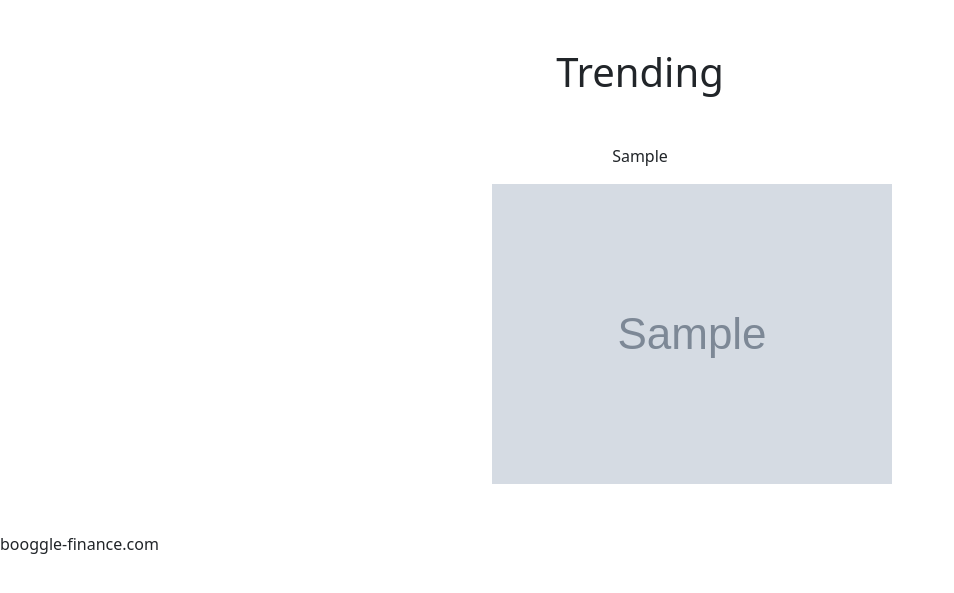
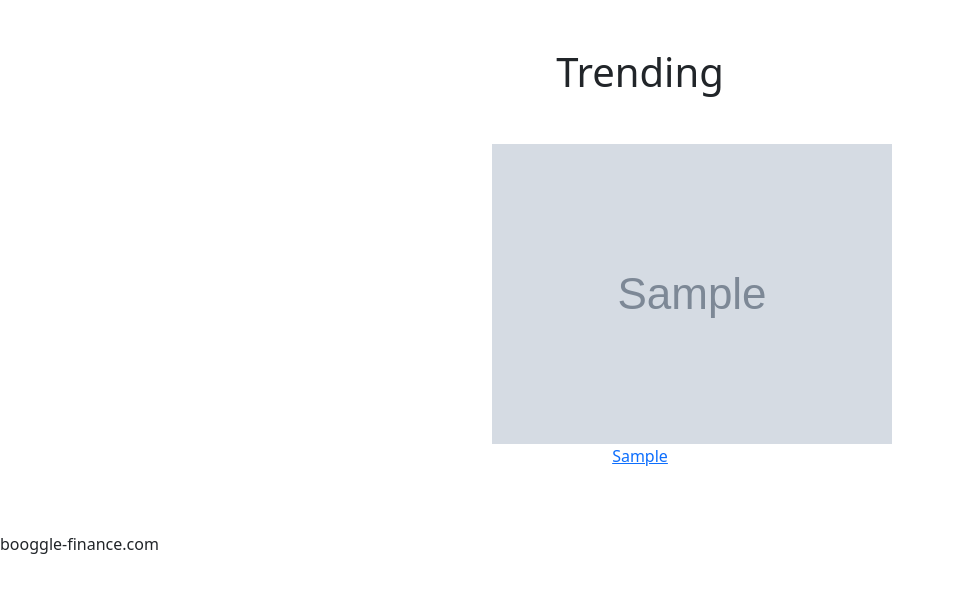
Before and after one commit to andythomasdotpy/booggle_deploy, a Django app: page /trending/ in a window 1280 px wide. Shown: the part 71-664 px from the top of the page, without its empty margins (0-954 px from the left). Run offline with Django 4.2, Linux system fonts and the light colour scheme; tables that the repository leaves empty hold one stand-in row (values such as "Sample post"); grey boxes marked "Sample" are stand-in pictures; some libraries are stand-ins or nearby versions.

Commit message:
Added styling - cards to trending, centered chart prices, removed borders charts

```diff
--- a/templates/navbar.html
+++ b/templates/navbar.html
@@ -54,13 +54,9 @@
                         <a class="dropdown-item" href="{% url "logout" %}">Logout</a>
                     </li>
                 </li>
-
-
-
-
             {% else %}
                 <li class="nav-item">
-                    <a class="nav-link active" href="{% url "register" %}">Login</a>
+                    <a class="nav-link active" href="{% url "login" %}">Login</a>
                 </li>
             {% endif %}
 
--- a/valuator/templates/valuator/bottle_details.html
+++ b/valuator/templates/valuator/bottle_details.html
@@ -27,7 +27,7 @@
             </div>
             {{ chart_1|safe }}
         </div>
-        <div class="prices-chart container-fluid">
+        <div class="prices-chart container-fluid text-center">
             <h3> All Sales </h3>
             <table>
                 {% for sale in sales_data_list %}
--- a/valuator/templates/valuator/trending.html
+++ b/valuator/templates/valuator/trending.html
@@ -18,11 +18,14 @@
     <div class="container-fluid mt-5 container-spacing">
         <div class="row justify-content-md-center mb-5">
             {% for bottle, url in all_bottles.items %}
-                <div class="col-lg-3 col-md-6 col-sm-6 div-spacing text-center">
-                    <p>{{bottle}}</p>
+                <div class="col-lg-3 col-md-6 col-sm-6 text-center">
                     <a href="bottle_details_trending/{{bottle}}">
-                        <img src="{{ url }}" >
+                        <div class="div-spacing">
+                            <img src="{{ url }}" >
+                            <p>{{bottle}}</p>
+                        </div>
                     </a>
+
                 </div>
             {% endfor %}
         </div>
```
